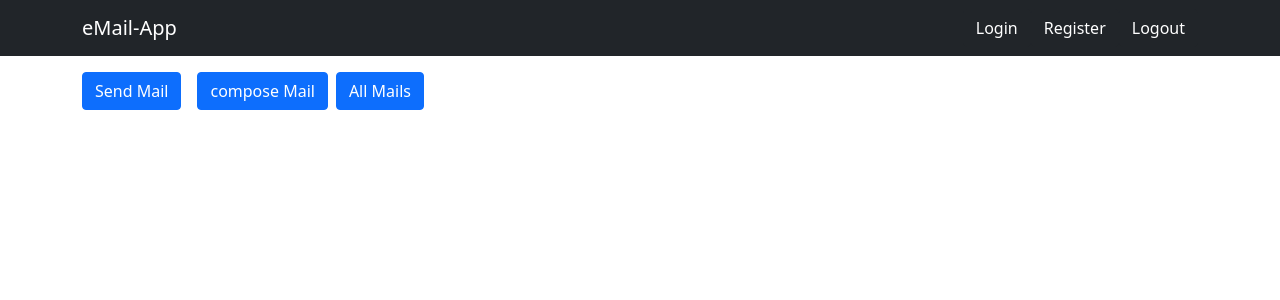
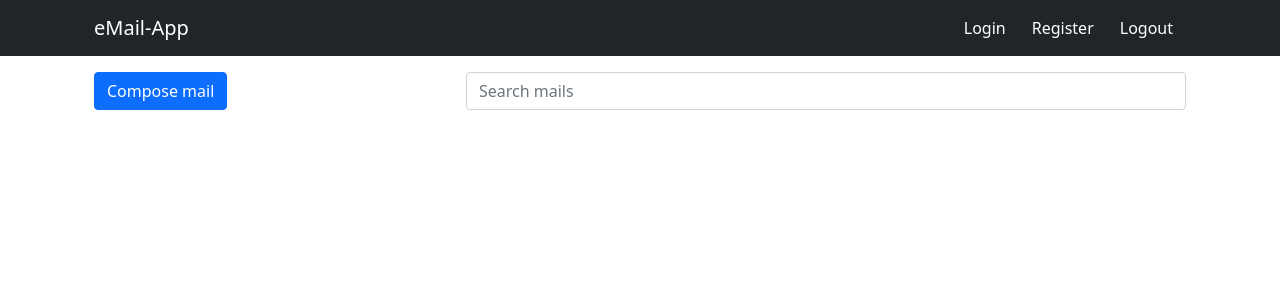
Before and after one commit to vrundanawal/loginregister-mailapp-firebase, a React (Create React App) app: page /mails in a window 1280 px wide. Shown: the top 300 px of the page. Built offline with nearby package versions, Linux system fonts and the light colour scheme; no server answers; the database is empty.

Commit message:
Updated with modal

```diff
--- a/public/index.html
+++ b/public/index.html
@@ -10,12 +10,12 @@
     />
     <title>Email App</title>
     <!--Css only-->
-    <!-- <link
+    <link
       href="https://cdn.jsdelivr.net/npm/bootstrap@5.2.0-beta1/dist/css/bootstrap.min.css"
       rel="stylesheet"
       integrity="sha384-0evHe/X+R7YkIZDRvuzKMRqM+OrBnVFBL6DOitfPri4tjfHxaWutUpFmBp4vmVor"
       crossorigin="anonymous"
-    /> -->
+    />
   </head>
   <body>
     <noscript>You need to enable JavaScript to run this app.</noscript>
--- a/src/App.css
+++ b/src/App.css
@@ -0,0 +1,3 @@
+.form-control-plaintext {
+  padding: 0px !important;
+}
--- a/src/components/pages/EmailList.js
+++ b/src/components/pages/EmailList.js
@@ -1,11 +1,15 @@
 import { doc, getDoc } from "firebase/firestore";
 import React, { useContext } from "react";
-import { useEffect } from "react";
+import { useState, useEffect } from "react";
 import { db } from "../../firebase.config";
 import UserContext from "../context/UserContext";
+import Modal from "./Modal";
 
 const EmailList = () => {
   const userData = useContext(UserContext);
+  //Create a state for modal
+  const [openModal, setOpenModal] = useState(false);
+
   const userEmail = userData.user.email;
   console.log(userEmail);
   const getUser = async () => {
@@ -24,16 +28,28 @@ const EmailList = () => {
 
   return (
     <div className="container">
-      <div className="d-grid gap-2 d-md-flex justify-content-md-start">
-        <button className="btn btn-primary me-md-2" type="button">
-          Send Mail
-        </button>
-        <button className="btn btn-primary" type="button">
-          compose Mail
-        </button>
-        <button className="btn btn-primary" type="button">
-          All Mails
-        </button>
+      <div className="row">
+        <div className="col-md-4 col-sm-12">
+          <button
+            className="btn btn-primary"
+            onClick={() => setOpenModal(true)}
+          >
+            Compose mail
+          </button>
+          <Modal open={openModal} onCloseModal={() => setOpenModal(false)} />
+        </div>
+        <div className="col-md-8 col-sm-12">
+          <form>
+            <div className="mb-3">
+              <input
+                type="text"
+                name="fname"
+                className="form-control"
+                placeholder="Search mails"
+              />
+            </div>
+          </form>
+        </div>
       </div>
     </div>
   );
--- /dev/null
+++ b/src/components/pages/Modal.js
@@ -0,0 +1,50 @@
+import React from "react";
+
+const Modal = ({ open, onCloseModal }) => {
+  if (!open) return null;
+  return (
+    <>
+      <div className="modal-dialog">
+        <div className="modal-content ">
+          <div
+            className="modal-header bg-light"
+            style={{ padding: "0.3rem 0.3rem" }}
+          >
+            <p className="">New Message</p>
+            <button
+              type="button"
+              className="btn-close"
+              onClick={onCloseModal}
+            />
+          </div>
+          <div className="modal-body">
+            <div className="row">
+              <label className="col-sm-2 ">To :</label>
+              <div className="col-sm-10">
+                <input type="text" className="form-control-plaintext" />
+              </div>
+
+              <label className="col-sm-2">Subject:</label>
+              <div className="col-sm-10">
+                <input type="text" className="form-control-plaintext" />
+              </div>
+              <textarea
+                name=""
+                className="form-control-plaintext"
+                id=""
+                cols="30"
+                rows="5"
+              ></textarea>
+              <hr />
+              <div>
+                <button className="btn btn-dark">Sent</button>
+              </div>
+            </div>
+          </div>
+        </div>
+      </div>
+    </>
+  );
+};
+
+export default Modal;
--- a/src/components/pages/Register.js
+++ b/src/components/pages/Register.js
@@ -1,15 +1,15 @@
-import React, { useEffect } from "react";
+import React, { useEffect, useState } from "react";
 // import { useState } from "react";
 import { doc, setDoc } from "firebase/firestore";
 import { db } from "../../firebase.config";
-// import { useEffect } from "react";
-
 import { useContext } from "react";
 import { useNavigate } from "react-router-dom";
 import UserContext from "../context/UserContext";
 
 const Register = () => {
   const navigate = useNavigate();
+  //create a state to show the error messages
+
   const userData = useContext(UserContext);
   const { handleChange, user } = userData;
 
@@ -23,9 +23,8 @@ const Register = () => {
     try {
       const { fname, lname, email, password, phone } = user;
       if (fname && lname && email && password && phone) {
-        await setDoc(doc(db, "users", user.email), user);
-
-        await setDoc(doc(db, "mails", user.email), {});
+        await setDoc(doc(db, "users", email), user);
+        await setDoc(doc(db, "mails", email), {});
 
         navigate("/login");
       } else {
@@ -52,6 +51,9 @@ const Register = () => {
                 className="form-control"
                 onChange={handleChange}
               />
+              {/* <div className="form-text" id="errormessage">
+                Please Enter your Email
+              </div> */}
 
               <label htmlFor="LName" className="form-label">
                 Last Name
```
Also changed, not shown: src/components/test.txt.
